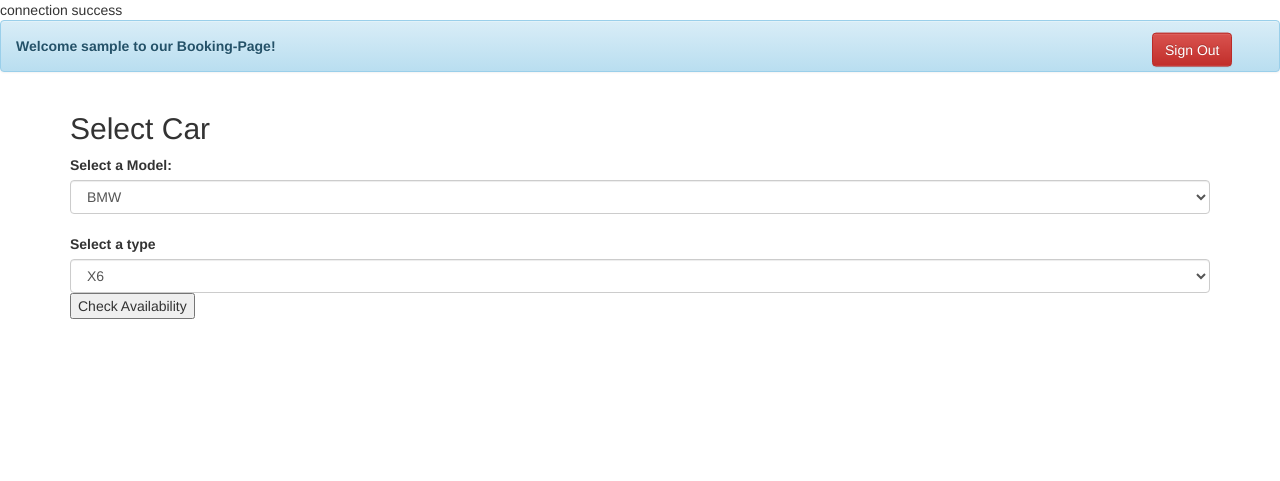
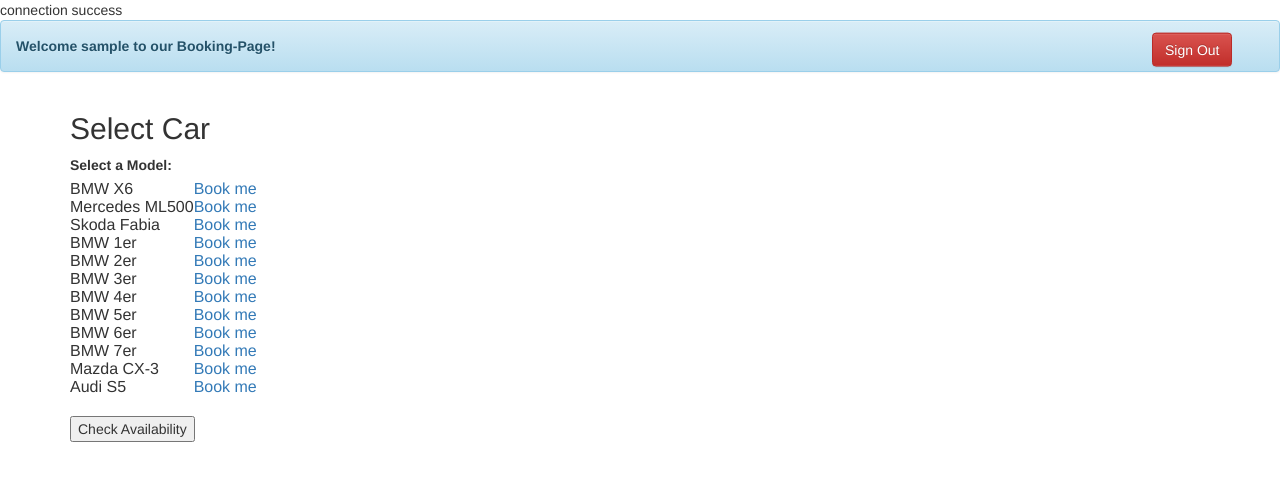
Before and after one commit to Anesto27/FSWD60-Anes-Florian-PHP-DAY4, a PHP site: page /home.php in a window 1280 px wide. Shown: the top 481 px of the page. Run offline with PHP 8.4, Linux system fonts and the light colour scheme; the visitor is signed in with stand-in values (Sample User, id 1); data comes from the database, SQL or seed files in the repository.

Commit message:
update home.php

```diff
--- a/home.php
+++ b/home.php
@@ -11,6 +11,25 @@
 // select logged-in users details
 $res=mysqli_query($conn, "SELECT * FROM users WHERE userId=".$_SESSION['user']);
 $userRow=mysqli_fetch_array($res, MYSQLI_ASSOC);
+
+
+if(isset($_GET["id"])){
+	$id = $_GET["id"];
+	$fk_user = $_SESSION["user"];
+
+	echo "<form method='post'><input type='date' name='td'><input type='date' name='bd'><input type='submit' name='submitbook'> </form>";
+
+	if(isset($_POST["submitbook"])){
+		$takedate= $_POST["td"];
+		$backdate= $_POST["bd"];
+
+		$sql = "insert into booking (TakeDate ,	BackDate 	,CarId 	,userId) values ('$takedate','$backdate',$id,$fk_user)";
+		mysqli_query($conn,$sql);
+	}
+
+
+}
+
 ?>
 <!DOCTYPE html>
 <html>
@@ -54,31 +73,19 @@
   <form>
     <div class="form-group">
       <label for="sel1">Select a Model:</label>
-      <select class="form-control" id="sel1">
+        <table>
         <?php
-        $sql = "SELECT DISTINCT Model FROM car";
+        $sql = "SELECT Model, Type,CarId FROM car";
 		$result = $conn->query($sql);
 			if ($result->num_rows > 0) {
 	   		 while($row = $result->fetch_assoc()) {
-	   		 echo "<option>".$row['Model']."</option>";
+	   		 echo "<tr><td>".$row['Model']." ".$row['Type']."</td><td><a href='home.php?id=".$row['CarId']."'>Book me</a></td></tr>";
 	   		 }
 		}
 		?>
-		<option></option>
-      </select>
+		</table>
+
       <br>
-      <label for="se1">Select a type</label>
-      <select class="form-control" id="sel">
-        <?php
-        $sql = "SELECT Type FROM car";
-		$result = $conn->query($sql);
-			if ($result->num_rows > 0) {
-	   		 while($row = $result->fetch_assoc()) {
-	   		 echo "<option>".$row['Type']."</option>";
-	   		 }
-		}
-		?>
-      </select>
       <button type="">Check Availability</button>
     </div>
   </form>
```
